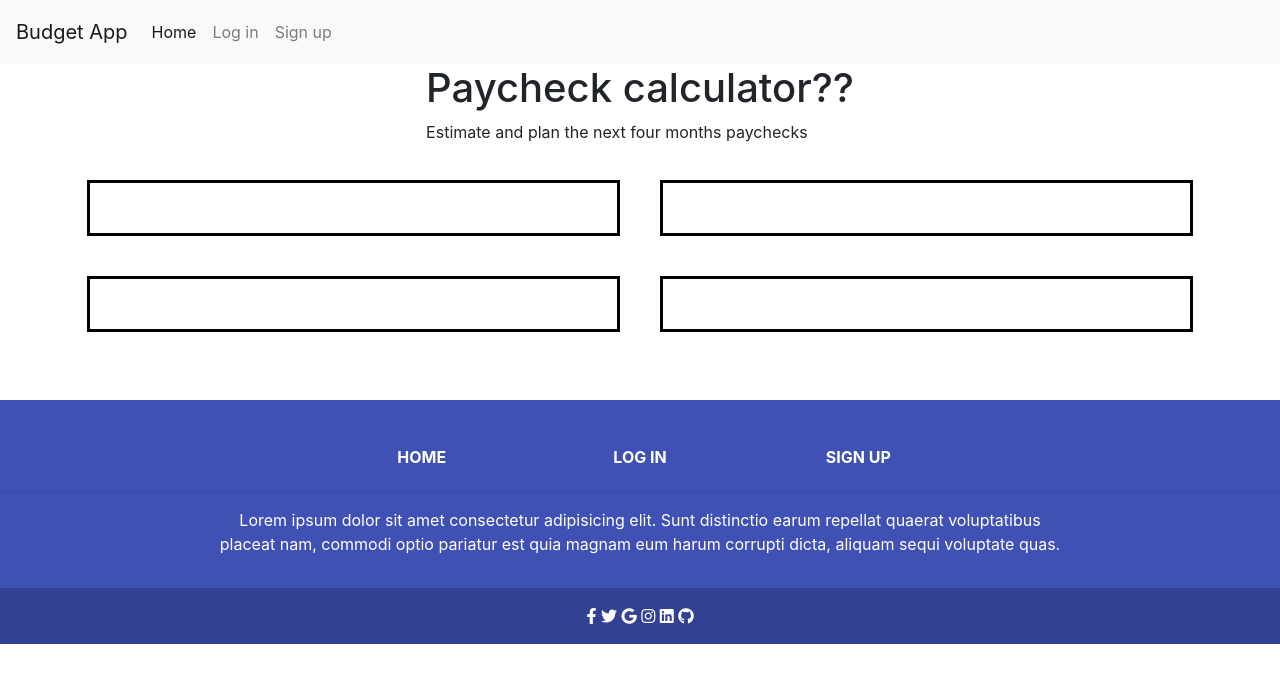
After one commit to luke2533/budget-app, a Flask app: page /paycheck in a window 1280 px wide. The commit adds this page. Shown: the top 683 px of the page. Run offline with Flask 2, Linux system fonts and the light colour scheme; some libraries are stand-ins or nearby versions.

Commit message:
Category tracker on summary page and paycheck basic structure setup v0.3.7

```diff
--- a/app.py
+++ b/app.py
@@ -170,10 +170,8 @@ def add_record():
 
         if category == "income":
             income = float(amount) + categories["income"]
-            total_sum = income + categories["total"]
             update_categories = {
-                "income": income,
-                "total": total_sum
+                "income": income
             }
 
         elif category == "rent":
@@ -248,11 +246,14 @@ def summary(username):
     balance = mongo.db.balance.find_one(
             {"username": session["user"]})["account_balance"]
 
+    categories = mongo.db.categories.find_one({"username": session["user"]})
+
     if session["user"] == username:
         user_records = mongo.db.records.find({"username": session["user"]}
                                              ).sort("date", 1)
 
-    return render_template("summary.html", username=username, user_records=user_records, balance=balance)
+    return render_template("summary.html", username=username, user_records=user_records,
+                           balance=balance, categories=categories)
 
 
 @app.route("/account", methods=["GET", "POST"])
@@ -291,6 +292,11 @@ def account():
                            balance_exists=balance_exists)
 
 
+@app.route("/paycheck")
+def paycheck():
+    return render_template("paycheck.html")
+
+
 if __name__ == "__main__":
     app.run(host=os.environ.get("IP"),
             port=int(os.environ.get("PORT")),
--- a/static/css/style.css
+++ b/static/css/style.css
@@ -16,3 +16,11 @@
     width: 300px;
     /* Temporary fix for sign up page*/
 }
+
+/* Paycheck */
+
+.paycheck-box {
+    border: solid black 3px;
+    padding: 25px;
+    margin: 20px;
+}
--- a/templates/base.html
+++ b/templates/base.html
@@ -31,7 +31,8 @@
                             <a class="nav-link" href="{{ url_for('account') }}">Profile</a>
                             <a class="nav-link" href="{{ url_for('add_record') }}">Add Record</a>
                             <a class="nav-link" href="{{ url_for('summary', username=username) }}">Summary</a>
-                        {% endif %}
+                            <a class="nav-link" href="{{ url_for('paycheck') }}">Paychecks</a>
+                            {% endif %}
                         <a class="nav-link" href="{{ url_for('logout') }}">Log out</a>
                     {% else %}
                         <a class="nav-link" href="{{ url_for('login') }}">Log in</a>
--- /dev/null
+++ b/templates/paycheck.html
@@ -0,0 +1,31 @@
+{% extends "base.html" %}
+{% block content %}
+
+    <div class="container-fluid">
+        <div class="row justify-content-center">
+            <div>
+                <h1>Paycheck calculator??</h1>
+                <p>Estimate and plan the next four months paychecks</p>
+            </div>
+        </div>
+
+        <div class="row justify-content-center">
+            <div class="col-5 paycheck-box">
+
+            </div>
+            <div class="col-5 paycheck-box">
+
+            </div>
+        </div>
+
+        <div class="row justify-content-center">
+            <div class="col-5 paycheck-box">
+
+            </div>
+            <div class="col-5 paycheck-box">
+
+            </div>
+        </div>
+    </div>
+
+{% endblock %}
```
Also changed, not shown: templates/summary.html (+18 -8 lines), README.md.
